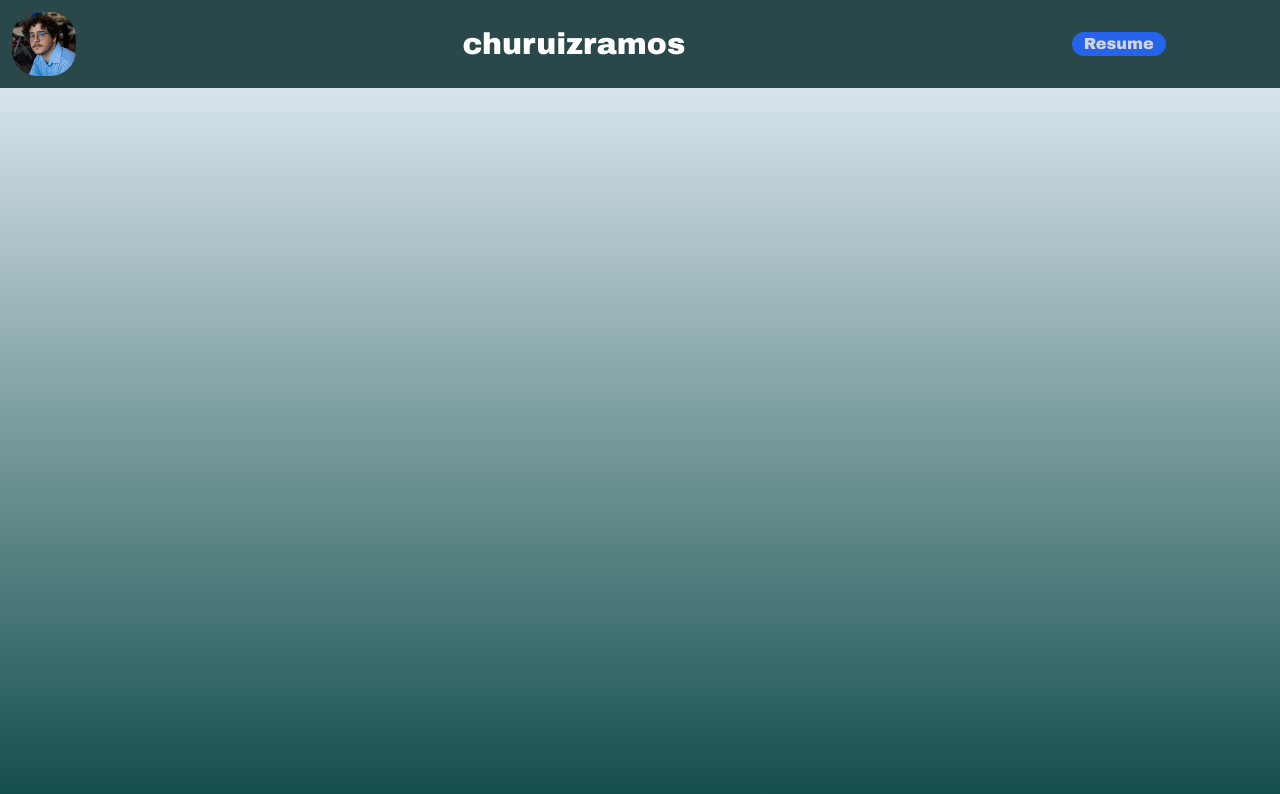
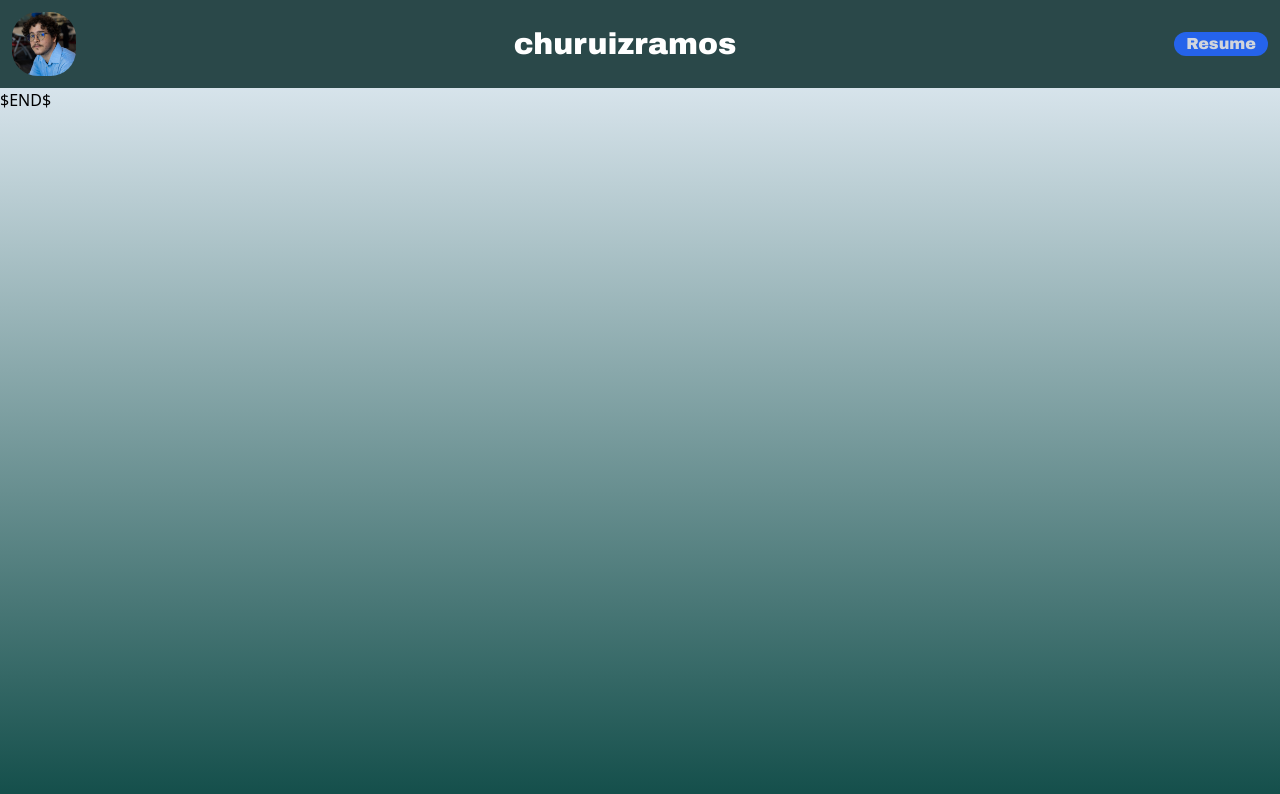
Before and after one commit to churuizramos/mobilePortfolio-vue, a Vue app: page / in a window 1280 px wide. Shown: the top 794 px of the page. Built offline with nearby package versions, Linux system fonts and the light colour scheme.

Commit message:
reference to the header component and fix to styling

```diff
--- a/src/App.vue
+++ b/src/App.vue
@@ -1,11 +1,13 @@
 <script setup>
 
 import NavBar from "@/components/NavBar.vue";
+import HeaderComponent from "@/components/HeaderComponent.vue";
 </script>
 
 <template>
-  <header class="bg-c-emerald-3 text-white">
-    <NavBar/>
+  <header>
+    <NavBar class="bg-c-emerald-3 text-white w-full"/>
+    <HeaderComponent/>
   </header>
   <main>
 
--- /dev/null
+++ b/src/components/HeaderComponent.vue
@@ -0,0 +1,11 @@
+<script setup>
+
+</script>
+
+<template>
+  $END$
+</template>
+
+<style scoped>
+
+</style>
```
